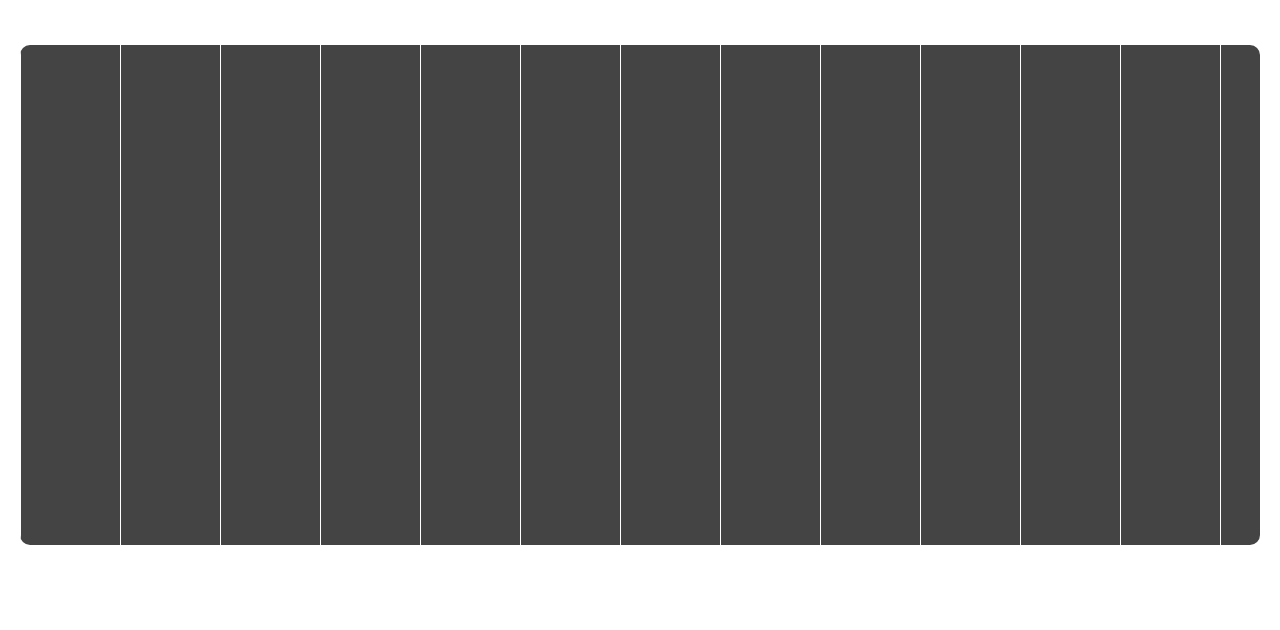
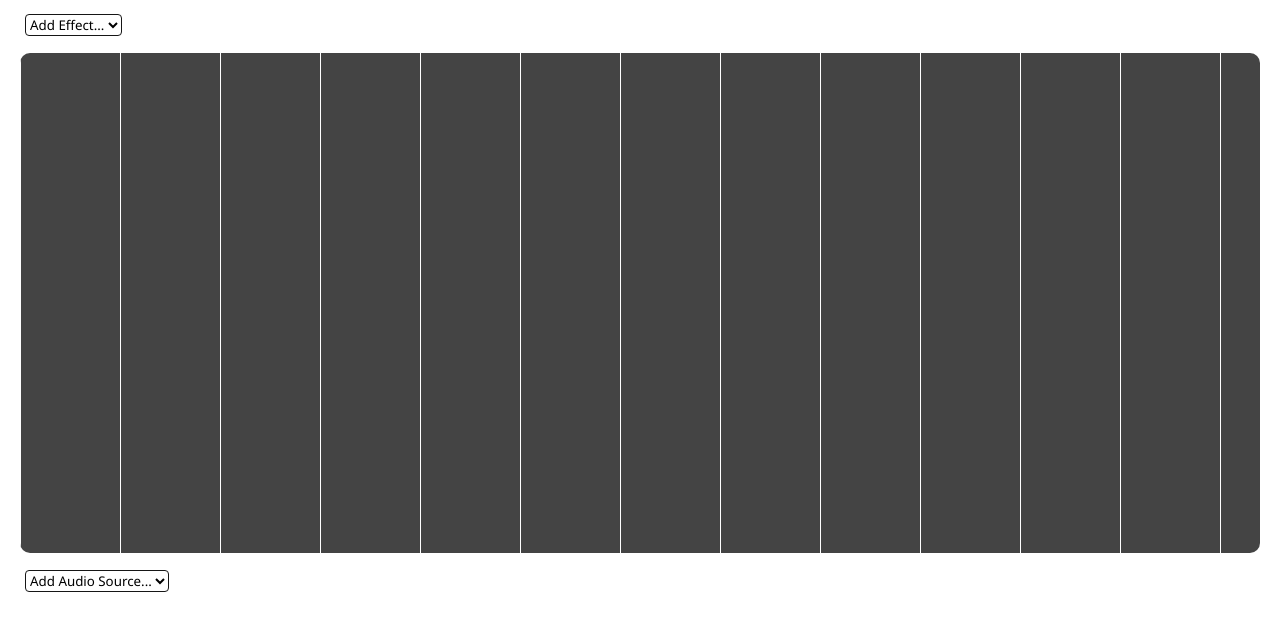
Before and after one commit to doodlezucc/keyshaper, a website: page web/index.html in a window 1280 px wide. Shown: the part 66-696 px from the top of the page. Drawn offline with Linux system fonts and the light colour scheme.

Commit message:
effect/source creation dropdowns

```diff
--- a/web/index.html
+++ b/web/index.html
@@ -12,8 +12,10 @@
 <body>
     <h1>Keyshaper</h1>
 
-    <div id="effects"></div>
-    <div id="sources"></div>
+    <div class="growable-list">
+        <div id="effects"></div>
+        <select id="addEffect"></select>
+    </div>
 
     <svg id="timeline" width="100%" height="500px">
         <defs>
@@ -27,6 +29,11 @@
         <rect width="100%" height="100%" fill="url(#pattern)" class="no-click"></rect>
         <line id="timelineCursor" y2="100%" class="no-click"></line>
     </svg>
+
+    <div class="growable-list">
+        <div id="sources"></div>
+        <select id="addSource"></select>
+    </div>
 
     <template id="oscillator">
         <h2>Oscillator</h2>
--- a/web/js/index.js
+++ b/web/js/index.js
@@ -110,9 +110,43 @@ async function onUserGesture() {
     project = new Project();
     project.test();
 
-    // src = new DrumPad();
-    // project.audioSources.push(src);
     setTimeout(() => {
         // project.play();
     }, 1000);
 }
+
+function initSelect(selectId, emptyOptionName, lookup, cb) {
+    const select = document.getElementById(selectId);
+    const emptyOption = document.createElement("option");
+    emptyOption.value = "";
+    emptyOption.innerHTML = emptyOptionName;
+    select.append(emptyOption);
+
+    for (const key in lookup) {
+        const option = document.createElement("option");
+        option.value = key;
+        option.innerHTML = titleCase(key);
+        select.append(option);
+    }
+    select.oninput = () => {
+        const key = select.value;
+        cb(lookup[key]());
+        select.value = "";
+    }
+}
+
+function initSelects() {
+    initSelect("addEffect", "Add Effect...", effectLookup, e => project.effectRack.append(e));
+    initSelect("addSource", "Add Audio Source...", sourceLookup, e => project.audioSources.push(e));
+}
+
+/**
+ * Capitalizes the first letter of each word of `s`.
+ * @param {string} s
+ * @returns {string}
+ */
+function titleCase(s) {
+    return s.toLowerCase().split(" ").map(w => w.charAt(0).toUpperCase() + w.substring(1)).join(" ");
+}
+
+initSelects();
--- a/web/js/nodes.js
+++ b/web/js/nodes.js
@@ -4,11 +4,13 @@ let ctx;
 const sourcesContainer = document.querySelector("#sources");
 const effectsContainer = document.querySelector("#effects");
 
-let serializeLookup = {
+let sourceLookup = {
     "oscillator": () => new Oscillator(),
     "drumpad": () => new DrumPad(),
+};
+let effectLookup = {
     "reverb": () => new Reverb(),
-};
+}
 
 class ControlsWindow {
     constructor(templateId, parent) {
@@ -70,7 +72,11 @@ class SerializableParams {
 
     static fromJson(j) {
         const type = j["type"];
-        const obj = serializeLookup[type]();
+        let call = sourceLookup[type];
+        if (!call) {
+            call = effectLookup[type];
+        }
+        const obj = call();
         obj.paramsFromJson(j["params"]);
         return obj;
     }
--- a/web/style/style.css
+++ b/web/style/style.css
@@ -19,18 +19,38 @@ h1, h2, h3 {
     margin: 0;
 }
 
+select {
+    border-radius: 4px;
+    font-family: inherit;
+    height: min-content;
+    background-color: white;
+    border: 1px solid #161616;
+    outline: none;
+    margin: 1px;
+}
+select:hover {
+    border: 2px solid #4261c5;
+    margin: 0;
+}
+
 .no-click {
     pointer-events: none;
 }
 
+.growable-list, .growable-list > div {
+    display: inline-flex;
+    gap: 4px;
+}
+
 .window {
-    background-color: #111;
+    background-color: #161616;
     color: white;
     border-radius: 10px;
     padding: 12px;
     gap: 16px;
     display: inline-flex;
     flex-direction: column;
+    height: max-content;
 }
 
 #timeline {
```
